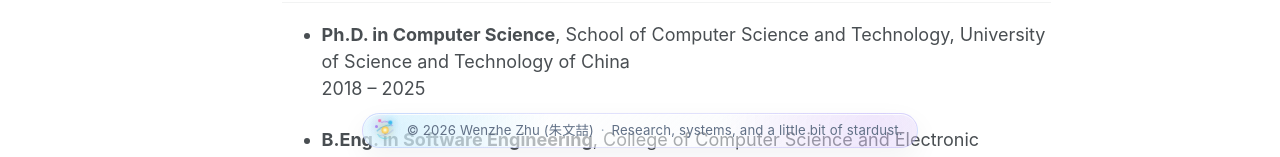
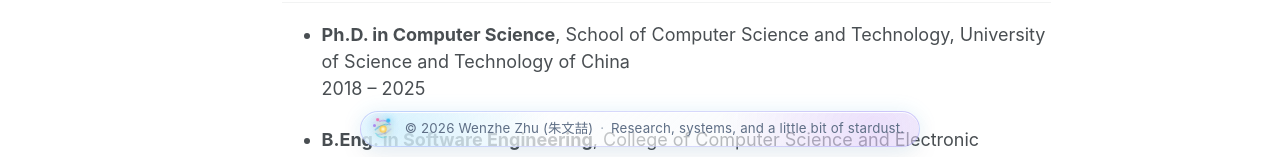
Before and after one commit to wzhzhu/wzhzhu.github.io, a Jekyll site: the page built from _pages/about.md, in a window 1280 px wide and 1400 px high, scrolled down 575 px. Shown: the part 1224-1381 px from the top of the window. Built offline with Jekyll 4.4.1, drawn with Linux system fonts in a browser that asks for light colours; a style sheet for code colours, icons or effects is not loaded.

Commit message:
Update main.scss

```diff
--- a/assets/css/main.scss
+++ b/assets/css/main.scss
@@ -39,209 +39,259 @@
 ;
 
 /* =========================================================
-   Cosmic footer override
+   HARD OVERRIDE: Cosmic footer rendering
+   Put this at the VERY END of main.scss
    ========================================================= */
 
-/* Kill theme footer chrome */
-.page__footer,
-.page__footer footer,
-.page__footer .page__footer-copyright,
-.page__footer .page__footer-follow {
-  border-top: 0 !important;
-  box-shadow: none !important;
-  background: transparent !important;
-}
-
-.page__footer::before,
-.page__footer::after,
-.page__footer footer::before,
-.page__footer footer::after {
-  display: none !important;
-  content: none !important;
-  border: 0 !important;
-  box-shadow: none !important;
-}
-
-/* Main custom footer */
-#cosmic-footer {
-  width: 100%;
-  margin: 1.1rem auto 0 !important;
-  padding: 0.25rem 1rem 0.55rem !important;
+footer#cosmic-footer {
+  display: block !important;
+  width: 100% !important;
+  margin: 1rem auto 0 !important;
+  padding: 0.25rem 1rem 0.6rem !important;
   border: 0 !important;
   background: transparent !important;
   box-shadow: none !important;
   line-height: 1 !important;
+  text-align: center !important;
 }
 
-/* The actual visual component */
-#cosmic-footer-chip {
-  position: relative;
-  isolation: isolate;
-  overflow: hidden;
+footer#cosmic-footer,
+footer#cosmic-footer *,
+footer#cosmic-footer *::before,
+footer#cosmic-footer *::after {
+  box-sizing: border-box !important;
+}
 
-  width: fit-content;
-  max-width: min(92vw, 980px);
-  min-height: 34px;
-  margin: 0 auto;
-  padding: 0.26rem 0.78rem 0.26rem 0.52rem;
+footer#cosmic-footer > div#cosmic-footer-chip {
+  position: relative !important;
+  isolation: isolate !important;
+  overflow: hidden !important;
 
-  display: flex;
-  align-items: center;
-  justify-content: center;
-  gap: 0.56rem;
+  display: inline-flex !important;
+  align-items: center !important;
+  justify-content: center !important;
+  gap: 0.56rem !important;
 
-  border-radius: 999px;
-  border: 1px solid rgba(99, 102, 241, 0.18);
+  width: fit-content !important;
+  max-width: min(92vw, 980px) !important;
+  min-height: 34px !important;
+  margin: 0 auto !important;
+  padding: 0.28rem 0.82rem 0.28rem 0.54rem !important;
+
+  border-radius: 999px !important;
+  border: 1px solid rgba(99, 102, 241, 0.24) !important;
 
   background:
-    radial-gradient(circle at 8% 50%, rgba(56, 189, 248, 0.16), transparent 28%),
-    radial-gradient(circle at 92% 50%, rgba(168, 85, 247, 0.13), transparent 30%),
-    linear-gradient(135deg, rgba(255, 255, 255, 0.72), rgba(241, 245, 249, 0.40));
+    radial-gradient(circle at 8% 50%, rgba(56, 189, 248, 0.18), transparent 28%),
+    radial-gradient(circle at 92% 50%, rgba(168, 85, 247, 0.16), transparent 30%),
+    linear-gradient(135deg, rgba(255, 255, 255, 0.82), rgba(241, 245, 249, 0.52)) !important;
 
   box-shadow:
-    0 10px 28px rgba(15, 23, 42, 0.055),
-    inset 0 1px 0 rgba(255, 255, 255, 0.82);
+    0 10px 28px rgba(15, 23, 42, 0.06),
+    inset 0 1px 0 rgba(255, 255, 255, 0.88),
+    0 0 20px rgba(56, 189, 248, 0.1) !important;
 
-  backdrop-filter: blur(12px);
-  -webkit-backdrop-filter: blur(12px);
+  backdrop-filter: blur(12px) !important;
+  -webkit-backdrop-filter: blur(12px) !important;
 }
 
-/* subtle moving neon sheen */
-#cosmic-footer-chip::before {
-  content: "";
-  position: absolute;
-  inset: -1px;
-  z-index: -1;
-  border-radius: inherit;
+footer#cosmic-footer > div#cosmic-footer-chip::before {
+  content: "" !important;
+  position: absolute !important;
+  inset: -1px !important;
+  z-index: -1 !important;
+  border-radius: inherit !important;
+  display: block !important;
+
   background: linear-gradient(
     100deg,
     transparent 0%,
-    rgba(56, 189, 248, 0.26) 35%,
-    rgba(168, 85, 247, 0.22) 50%,
-    rgba(244, 114, 182, 0.18) 65%,
+    rgba(56, 189, 248, 0.38) 35%,
+    rgba(168, 85, 247, 0.3) 50%,
+    rgba(244, 114, 182, 0.22) 65%,
     transparent 100%
-  );
-  transform: translateX(-115%);
+  ) !important;
+
+  transform: translateX(-115%) !important;
   opacity: 0;
-  animation: cf-sheen 6s ease-in-out infinite;
+  animation: cf-sheen 6s ease-in-out infinite !important;
 }
 
 /* Text */
-#cosmic-footer-text {
-  display: inline-flex;
-  align-items: center;
-  justify-content: center;
-  flex-wrap: wrap;
+footer#cosmic-footer div#cosmic-footer-text {
+  display: inline-flex !important;
+  align-items: center !important;
+  justify-content: center !important;
+  flex-wrap: wrap !important;
 
-  font-size: 0.735rem;
-  line-height: 1.35;
-  color: #617086;
-  letter-spacing: 0.012em;
-  text-align: center;
+  margin: 0 !important;
+  padding: 0 !important;
+
+  font-size: 0.74rem !important;
+  font-weight: 400 !important;
+  line-height: 1.35 !important;
+  color: #5f6f86 !important;
+  letter-spacing: 0.012em !important;
+  text-align: center !important;
+  white-space: normal !important;
 }
 
-#cosmic-footer-text .cf-sep {
-  margin: 0 0.38rem;
-  color: #9aa8b8;
+footer#cosmic-footer div#cosmic-footer-text span {
+  display: inline !important;
+  margin: 0 !important;
+  padding: 0 !important;
+  color: inherit !important;
+  font-size: inherit !important;
+  line-height: inherit !important;
 }
 
-/* Icon container */
-#cosmic-footer-icon {
-  position: relative;
-  width: 24px;
-  height: 24px;
-  flex: 0 0 24px;
-  display: block;
-  filter: drop-shadow(0 0 7px rgba(56, 189, 248, 0.38));
+footer#cosmic-footer div#cosmic-footer-text span.cf-sep {
+  margin: 0 0.38rem !important;
+  color: #9aa8b8 !important;
+}
+
+/* Icon */
+footer#cosmic-footer div#cosmic-footer-icon {
+  position: relative !important;
+  display: block !important;
+
+  width: 24px !important;
+  height: 24px !important;
+  min-width: 24px !important;
+  min-height: 24px !important;
+  flex: 0 0 24px !important;
+
+  margin: 0 !important;
+  padding: 0 !important;
+
+  filter: drop-shadow(0 0 8px rgba(56, 189, 248, 0.42)) !important;
+  transform: translateZ(0) !important;
+}
+
+footer#cosmic-footer div#cosmic-footer-icon span {
+  display: block !important;
+  visibility: visible !important;
+  opacity: 1;
 }
 
 /* Core */
-#cosmic-footer-icon .cf-core {
-  position: absolute;
-  left: 50%;
-  top: 50%;
-  width: 6px;
-  height: 6px;
-  margin-left: -3px;
-  margin-top: -3px;
-  border-radius: 50%;
-  background: radial-gradient(circle, #ffffff 0%, #fde68a 34%, #f59e0b 100%);
+footer#cosmic-footer div#cosmic-footer-icon span.cf-core {
+  position: absolute !important;
+  left: 50% !important;
+  top: 50% !important;
+
+  width: 6px !important;
+  height: 6px !important;
+  min-width: 6px !important;
+  min-height: 6px !important;
+
+  margin-left: -3px !important;
+  margin-top: -3px !important;
+
+  border: 0 !important;
+  border-radius: 50% !important;
+
+  background: radial-gradient(circle, #ffffff 0%, #fde68a 34%, #f59e0b 100%) !important;
+
   box-shadow:
     0 0 8px rgba(245, 158, 11, 0.8),
-    0 0 16px rgba(56, 189, 248, 0.38);
-  z-index: 4;
-  animation: cf-core-pulse 2.4s ease-in-out infinite;
+    0 0 16px rgba(56, 189, 248, 0.38) !important;
+
+  z-index: 4 !important;
+  animation: cf-core-pulse 2.4s ease-in-out infinite !important;
 }
 
 /* Rings */
-#cosmic-footer-icon .cf-ring {
-  position: absolute;
-  left: 50%;
-  top: 50%;
-  border-radius: 50%;
-  border: 1px solid transparent;
-  z-index: 2;
+footer#cosmic-footer div#cosmic-footer-icon span.cf-ring {
+  position: absolute !important;
+  left: 50% !important;
+  top: 50% !important;
+
+  display: block !important;
+
+  border-radius: 50% !important;
+  border-style: solid !important;
+  border-width: 1px !important;
+  border-color: transparent !important;
+
+  background: transparent !important;
+  z-index: 2 !important;
 }
 
-#cosmic-footer-icon .cf-ring-1 {
-  width: 20px;
-  height: 9px;
-  margin-left: -10px;
-  margin-top: -4.5px;
-  border-top-color: rgba(56, 189, 248, 0.78);
-  border-bottom-color: rgba(129, 140, 248, 0.38);
-  animation: cf-ring-a 3.8s linear infinite;
+footer#cosmic-footer div#cosmic-footer-icon span.cf-ring-1 {
+  width: 20px !important;
+  height: 9px !important;
+  margin-left: -10px !important;
+  margin-top: -4.5px !important;
+
+  border-top-color: rgba(56, 189, 248, 0.85) !important;
+  border-bottom-color: rgba(129, 140, 248, 0.45) !important;
+
+  animation: cf-ring-a 3.8s linear infinite !important;
 }
 
-#cosmic-footer-icon .cf-ring-2 {
-  width: 18px;
-  height: 18px;
-  margin-left: -9px;
-  margin-top: -9px;
-  border-left-color: rgba(168, 85, 247, 0.58);
-  border-right-color: rgba(34, 211, 238, 0.54);
-  animation: cf-ring-b 5.2s linear infinite;
+footer#cosmic-footer div#cosmic-footer-icon span.cf-ring-2 {
+  width: 18px !important;
+  height: 18px !important;
+  margin-left: -9px !important;
+  margin-top: -9px !important;
+
+  border-left-color: rgba(168, 85, 247, 0.65) !important;
+  border-right-color: rgba(34, 211, 238, 0.6) !important;
+
+  animation: cf-ring-b 5.2s linear infinite !important;
 }
 
-/* Particles */
-#cosmic-footer-icon .cf-dot {
-  position: absolute;
-  left: 50%;
-  top: 50%;
-  border-radius: 50%;
-  z-index: 3;
+/* Dots */
+footer#cosmic-footer div#cosmic-footer-icon span.cf-dot {
+  position: absolute !important;
+  left: 50% !important;
+  top: 50% !important;
+
+  display: block !important;
+
+  border: 0 !important;
+  border-radius: 50% !important;
+  z-index: 3 !important;
 }
 
-#cosmic-footer-icon .cf-dot-1 {
-  width: 3.5px;
-  height: 3.5px;
-  margin-left: -1.75px;
-  margin-top: -1.75px;
-  background: #38bdf8;
-  box-shadow: 0 0 7px rgba(56, 189, 248, 0.85);
-  animation: cf-orbit-1 3.1s linear infinite;
+footer#cosmic-footer div#cosmic-footer-icon span.cf-dot-1 {
+  width: 3.5px !important;
+  height: 3.5px !important;
+  margin-left: -1.75px !important;
+  margin-top: -1.75px !important;
+
+  background: #38bdf8 !important;
+  box-shadow: 0 0 7px rgba(56, 189, 248, 0.85) !important;
+
+  animation: cf-orbit-1 3.1s linear infinite !important;
 }
 
-#cosmic-footer-icon .cf-dot-2 {
-  width: 3px;
-  height: 3px;
-  margin-left: -1.5px;
-  margin-top: -1.5px;
-  background: #a78bfa;
-  box-shadow: 0 0 7px rgba(167, 139, 250, 0.85);
-  animation: cf-orbit-2 4.7s linear infinite;
+footer#cosmic-footer div#cosmic-footer-icon span.cf-dot-2 {
+  width: 3px !important;
+  height: 3px !important;
+  margin-left: -1.5px !important;
+  margin-top: -1.5px !important;
+
+  background: #a78bfa !important;
+  box-shadow: 0 0 7px rgba(167, 139, 250, 0.85) !important;
+
+  animation: cf-orbit-2 4.7s linear infinite !important;
 }
 
-#cosmic-footer-icon .cf-dot-3 {
-  width: 2.5px;
-  height: 2.5px;
-  margin-left: -1.25px;
-  margin-top: -1.25px;
-  background: #f472b6;
-  box-shadow: 0 0 7px rgba(244, 114, 182, 0.75);
-  animation: cf-orbit-3 5.8s linear infinite;
+footer#cosmic-footer div#cosmic-footer-icon span.cf-dot-3 {
+  width: 2.5px !important;
+  height: 2.5px !important;
+  margin-left: -1.25px !important;
+  margin-top: -1.25px !important;
+
+  background: #f472b6 !important;
+  box-shadow: 0 0 7px rgba(244, 114, 182, 0.75) !important;
+
+  animation: cf-orbit-3 5.8s linear infinite !important;
 }
 
+/* Animations */
 @keyframes cf-core-pulse {
   0%, 100% {
     transform: scale(1);
@@ -320,19 +370,38 @@
   }
 }
 
+/* Remove theme footer line */
+body .page__footer,
+body .page__footer *,
+body footer#cosmic-footer {
+  border-top-color: transparent !important;
+}
+
+body .page__footer {
+  border-top: 0 !important;
+  box-shadow: none !important;
+  background: transparent !important;
+}
+
+body .page__footer::before,
+body .page__footer::after {
+  display: none !important;
+  content: none !important;
+}
+
 @media screen and (max-width: 600px) {
-  #cosmic-footer {
+  footer#cosmic-footer {
     padding-left: 0.6rem !important;
     padding-right: 0.6rem !important;
   }
 
-  #cosmic-footer-chip {
-    max-width: 94vw;
-    padding: 0.3rem 0.64rem 0.3rem 0.5rem;
-    gap: 0.44rem;
+  footer#cosmic-footer > div#cosmic-footer-chip {
+    max-width: 94vw !important;
+    padding: 0.3rem 0.64rem 0.3rem 0.5rem !important;
+    gap: 0.44rem !important;
   }
 
-  #cosmic-footer-text {
-    font-size: 0.68rem;
+  footer#cosmic-footer div#cosmic-footer-text {
+    font-size: 0.68rem !important;
   }
 }
```
